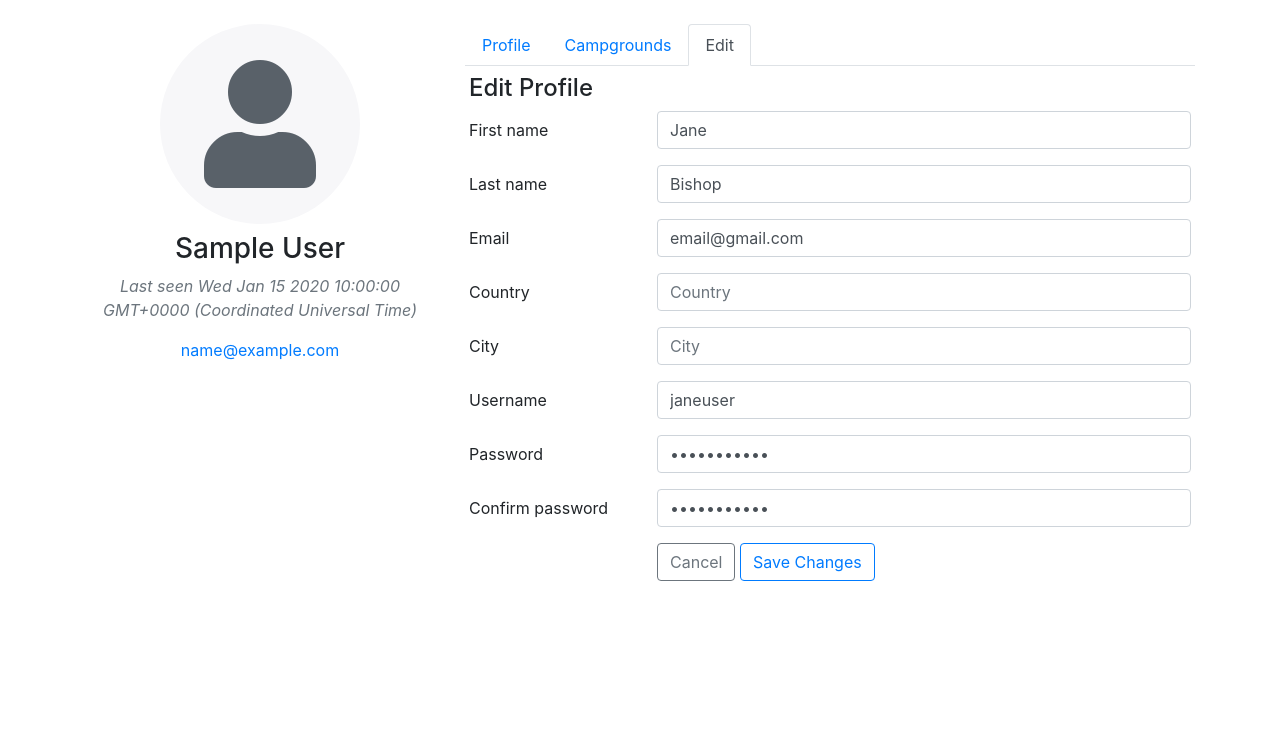
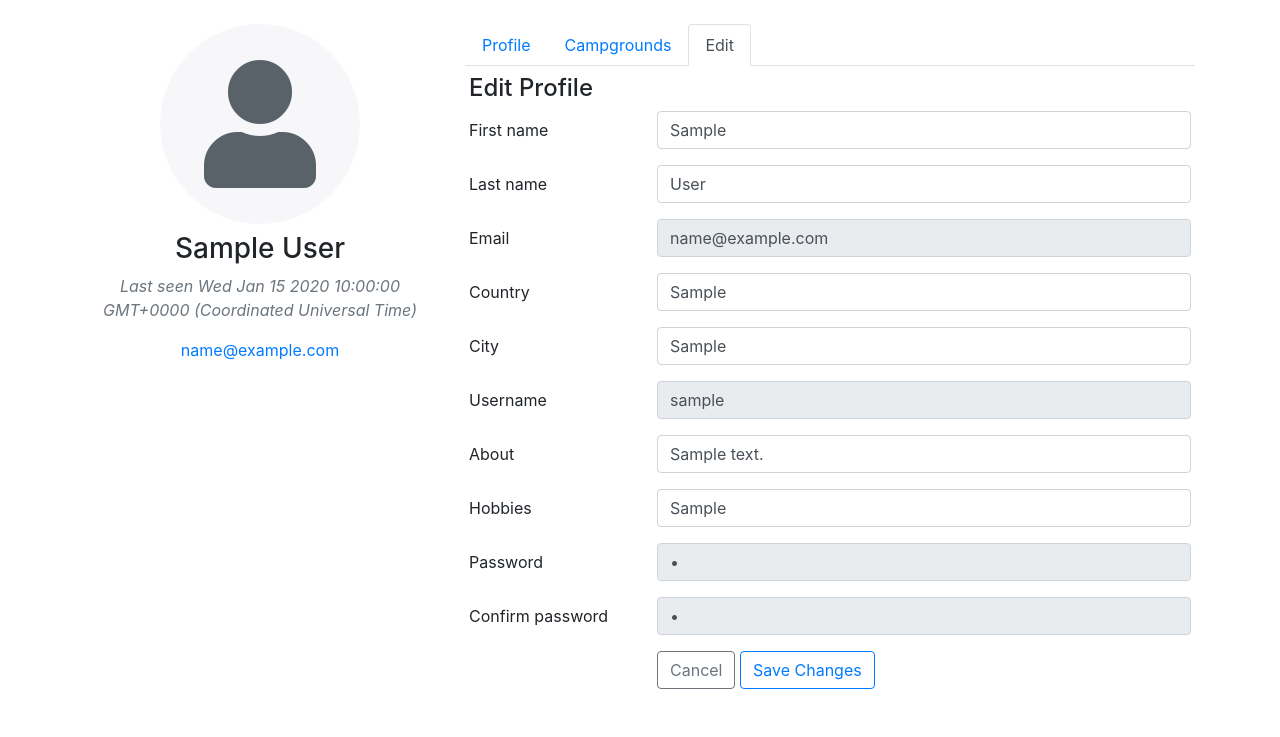
Before and after one commit to zzzulek/yelpcamp, a Node server app: page /users/600000000000000000000001 in a window 1280 px wide, after a click on "Edit". Shown: the part 63-800 px from the top of the page. Run offline with Node 20, Linux system fonts and the light colour scheme; a user stored in the database is signed in; tables that the repository leaves empty hold one stand-in row (values such as "Sample post"); some libraries are stand-ins or nearby versions.

Commit message:
add edit user route

```diff
--- a/models/user.js
+++ b/models/user.js
@@ -9,6 +9,10 @@ var userSchema = new mongoose.Schema({
     firstName: String,
     lastName: String,
     email: String,
+    about: String,
+    hobbies: String,
+    country: String,
+    city: String,
     last_login_date: { type: Date},
     isAdmin: { type: Boolean, default: false}
 });
--- a/routes/index.js
+++ b/routes/index.js
@@ -79,4 +79,15 @@ router.get("/users/:id", middleware.isLoggedIn, function(req, res) {
   });
 });
 
+router.put("/users/:id", middleware.isLoggedIn, function(req, res) {
+
+    User.findByIdAndUpdate(req.params.id, req.body.user, function(error, user){
+        if(error){
+            req.flash("error", "Something went wrong.");
+            res.redirect("/campgrounds");
+        } else {
+            res.redirect("/users/" + req.params.id);
+        }
+    });
+});
 module.exports = router;
--- a/views/users/show.ejs
+++ b/views/users/show.ejs
@@ -33,9 +33,9 @@
                     <div class="row">
                         <div class="col-md-6">
                             <h6>About</h6>
-                            <p>Web Designer, UI/UX Engineer</p>
+                            <p><%= user.about %></p>
                             <h6>Hobbies</h6>
-                            <p>Indie music, skiing and hiking. I love the great outdoors.</p>
+                            <p><%= user.hobbies %></p>
                         </div>
                     </div>
                     <!--/row-->
@@ -53,60 +53,72 @@
                 </div>
                 <div class="tab-pane px-1" id="edit">
                     <h4 class="m-y-2">Edit Profile</h4>
-                    <form role="form">
+                    <form action="/users/<%= user._id %>?_method=PUT" method="POST">
                         <div class="form-group row">
                             <label class="col-lg-3 col-form-label form-control-label">First name</label>
                             <div class="col-lg-9">
-                                <input class="form-control" type="text" value="Jane">
+                                <input class="form-control" type="text" name="user[firstName]" value="<%= user.firstName %>">
                             </div>
                         </div>
                         <div class="form-group row">
                             <label class="col-lg-3 col-form-label form-control-label">Last name</label>
                             <div class="col-lg-9">
-                                <input class="form-control" type="text" value="Bishop">
+                                <input class="form-control" type="text" name="user[lastName]" value="<%= user.lastName %>">
                             </div>
                         </div>
                         <div class="form-group row">
                             <label class="col-lg-3 col-form-label form-control-label">Email</label>
                             <div class="col-lg-9">
-                                <input class="form-control" type="email" value="email@gmail.com">
+                                <input class="form-control" type="email" name="user[email]" value="<%= user.email %>" disabled>
                             </div>
                         </div>
                         <div class="form-group row">
                             <label class="col-lg-3 col-form-label form-control-label">Country</label>
                             <div class="col-lg-9">
-                                <input class="form-control" type="text" value="" placeholder="Country">
+                                <input class="form-control" type="text" name="user[country]" value="<%= user.country %>">
                             </div>
                         </div>
                         <div class="form-group row">
                             <label class="col-lg-3 col-form-label form-control-label">City</label>
                             <div class="col-lg-9">
-                                <input class="form-control" type="text" value="" placeholder="City">
+                                <input class="form-control" type="text" name="user[city]" value="<%= user.city %>">
                             </div>
                         </div>
                         <div class="form-group row">
                             <label class="col-lg-3 col-form-label form-control-label">Username</label>
                             <div class="col-lg-9">
-                                <input class="form-control" type="text" value="janeuser">
+                                <input class="form-control" type="text" name="user[username]" value="<%= user.username %>" disabled>
+                            </div>
+                        </div>
+                        <div class="form-group row">
+                            <label class="col-lg-3 col-form-label form-control-label">About</label>
+                            <div class="col-lg-9">
+                                <input class="form-control" type="text" name="user[about]" value="<%= user.about %>">
+                            </div>
+                        </div>
+                        <div class="form-group row">
+                            <label class="col-lg-3 col-form-label form-control-label">Hobbies</label>
+                            <div class="col-lg-9">
+                                <input class="form-control" type="text" name="user[hobbies]" value="<%= user.hobbies %>">
                             </div>
                         </div>
                         <div class="form-group row">
                             <label class="col-lg-3 col-form-label form-control-label">Password</label>
                             <div class="col-lg-9">
-                                <input class="form-control" type="password" value="11111122333">
+                                <input class="form-control" type="password" name="user[password]" value="<%= user.password %>" disabled>
                             </div>
                         </div>
                         <div class="form-group row">
                             <label class="col-lg-3 col-form-label form-control-label">Confirm password</label>
                             <div class="col-lg-9">
-                                <input class="form-control" type="password" value="11111122333">
+                                <input class="form-control" type="password" name="user[password]" value="<%= user.password %>" disabled>
                             </div>
                         </div>
                         <div class="form-group row">
                             <label class="col-lg-3 col-form-label form-control-label"></label>
                             <div class="col-lg-9">
-                                <input type="reset" class="btn btn-outline-secondary" value="Cancel">
-                                <input type="button" class="btn btn-outline-primary" value="Save Changes">
+                                <a href="/users/<%= user._id %>" class="btn btn-outline-secondary">Cancel</a>
+                                <input type="submit" class="btn btn-outline-primary" value="Save Changes">
                             </div>
                         </div>
                     </form>
```
